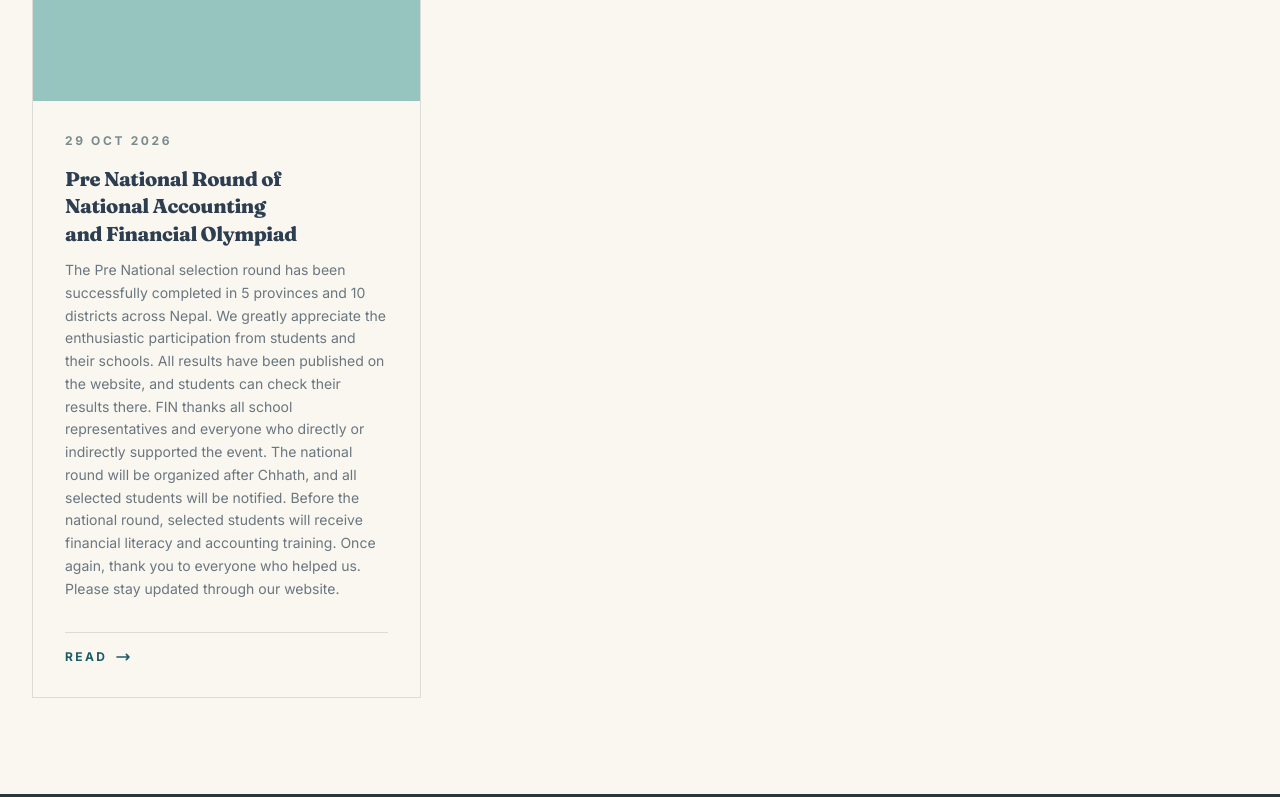
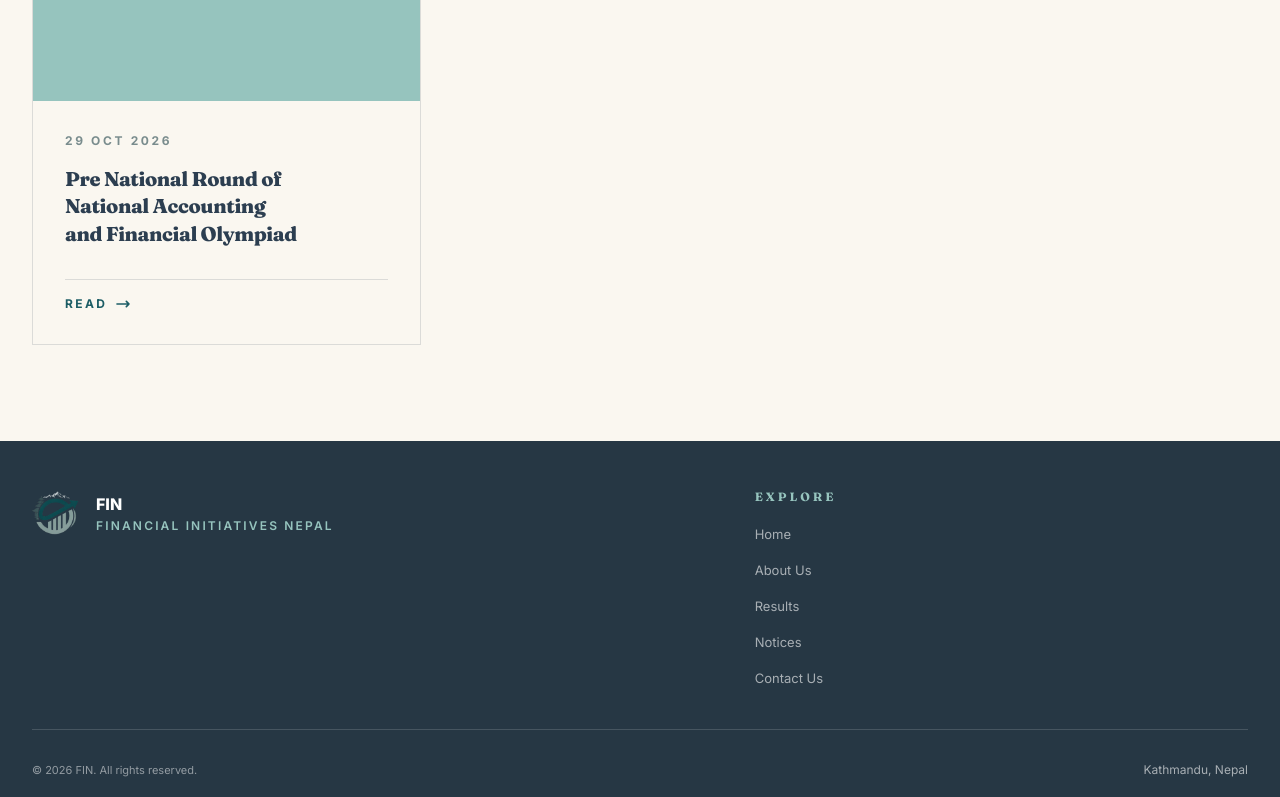
Before and after one commit to HardikNeo/NAFO, a React (Vite) app: page /notices in a window 1280 px wide. Shown: the part 630-1427 px from the top of the page. Built offline with nearby package versions, Linux system fonts and the light colour scheme; no server answers.

Commit message:
Show notice descriptions only after opening

```diff
--- a/src/components/Notices.jsx
+++ b/src/components/Notices.jsx
@@ -82,9 +82,7 @@ export default function Notices() {
                     <h3 className="mt-4 text-xl font-extrabold leading-snug text-brand-navy transition-colors group-hover:text-brand-sienna">
                       {notice.title}
                     </h3>
-                    <p className="mt-3 flex-1 text-sm leading-relaxed text-brand-navy/70">
-                      {notice.description}
-                    </p>
+                    <div className="flex-1" />
                     <span className="mt-8 inline-flex items-center gap-2 border-t border-brand-navy/15 pt-4 text-xs font-bold uppercase tracking-[0.2em] text-brand-teal transition-colors group-hover:text-brand-sienna">
                       Read
                       <svg
```
